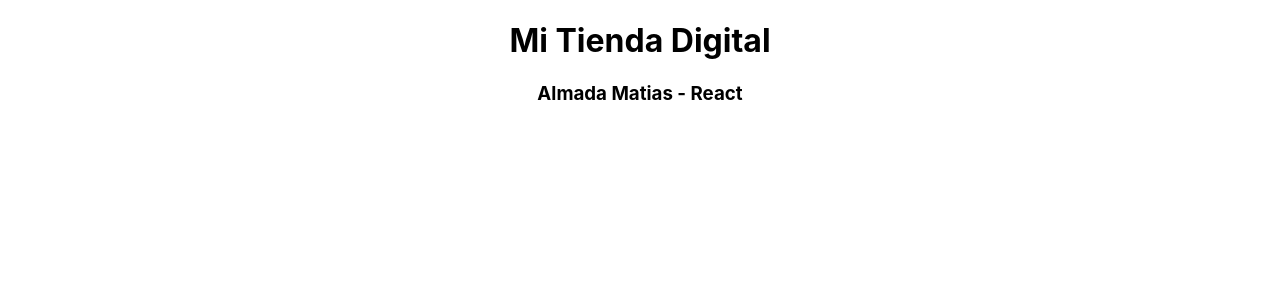
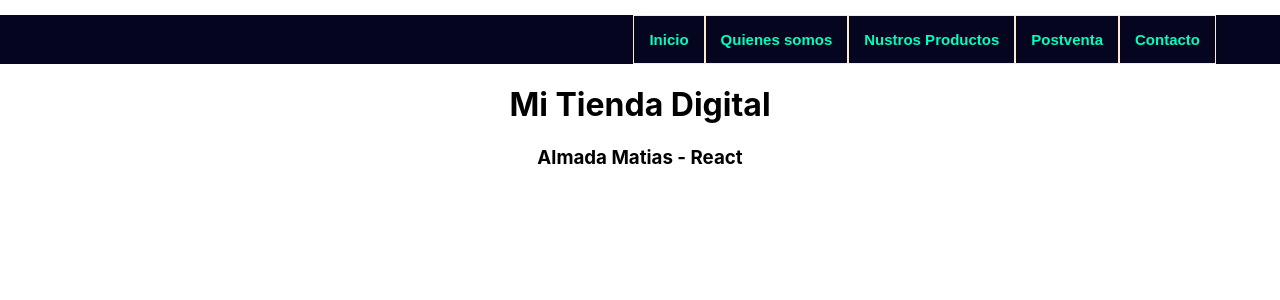
Before and after one commit to matiasea/my-tienda, a React (Create React App) app: page / in a window 1280 px wide. Shown: the top 300 px of the page. Built offline with nearby package versions, Linux system fonts and the light colour scheme.

Commit message:
"modifcamos nav con JSX"

```diff
--- a/src/App.js
+++ b/src/App.js
@@ -1,10 +1,13 @@
 import logo from './logo.svg';
 import './App.css';
+
+import Navigation from "./components/navigation";
+
 
 function App() {
   return (
     <div className="App">
-
+      <Navigation/>
       <h1>Mi Tienda Digital</h1>
       <h3>Almada Matias - React</h3>
     </div>
--- /dev/null
+++ b/src/components/navigation.css
@@ -0,0 +1,17 @@
+.nav1{
+    display: flex;
+    justify-content: flex-end;
+    padding-right: 5%;
+    align-items: center;
+    list-style-type: none;
+    background-color: rgb(5, 5, 32);
+    color: rgb(0, 255, 191);
+    font-weight: bold;
+    font-size: 15px;
+    font-family: sans-serif;
+}
+
+.nav1 li{
+    padding: 15px;
+    border: solid 1px blanchedalmond;
+}
--- /dev/null
+++ b/src/components/navigation.js
@@ -0,0 +1,17 @@
+import "./navigation.css"
+
+const Navigation = () => {
+    return (
+        <nav>
+            <ul className="nav1">
+                <li>Inicio</li>
+                <li>Quienes somos</li>
+                <li>Nustros Productos</li>
+                <li>Postventa</li>
+                <li>Contacto</li>
+            </ul>
+        </nav>
+    )
+};
+
+export default Navigation;
```
